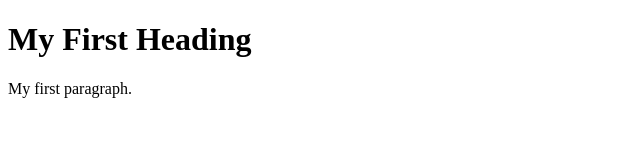
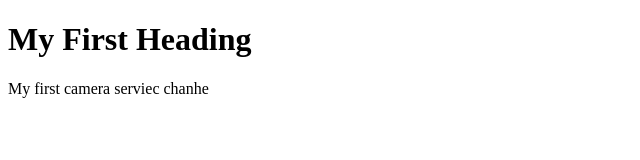
Before and after one commit to Purushotham9676/testing-multi-service-webhook-trigger, a plain HTML site: page camera-monitoring-service/index.html in a window 1280 px wide. Shown: the full height of the page, 0-640 px from the left. Drawn offline with Linux system fonts and the light colour scheme.

Commit message:
camera service changed

```diff
--- a/camera-monitoring-service/index.html
+++ b/camera-monitoring-service/index.html
@@ -3,7 +3,7 @@
 <body>
 
 <h1>My First Heading</h1>
-<p>My first paragraph.</p>
+<p>My first camera serviec chanhe</p>
 
 </body>
 </html>
```
